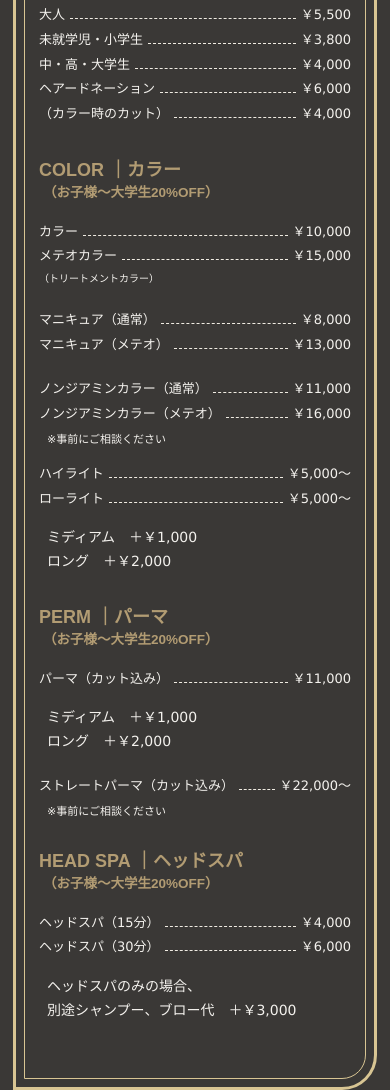
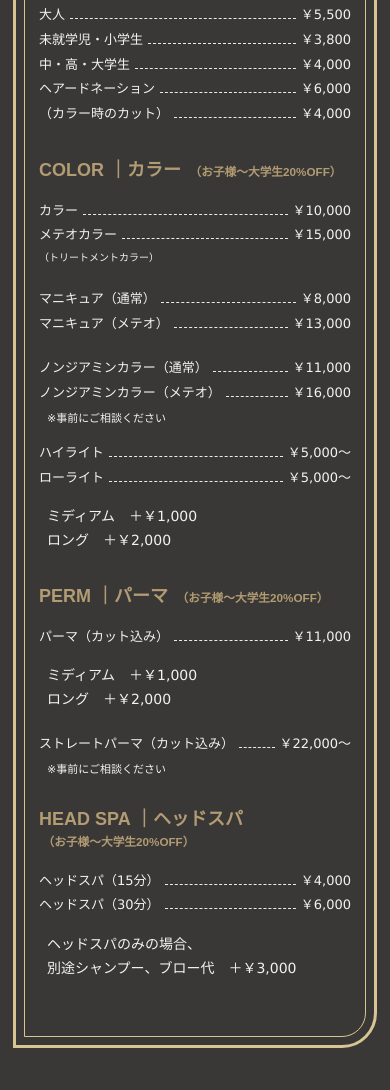
Before and after one commit to soshitara/hair-salon-ice-, a plain HTML site: page index.html in a window 390 px wide. Shown: the part 5950-7040 px from the top of the page. Drawn offline with Linux system fonts and the light colour scheme.

Commit message:
スマホ版学割表記を0.65emに修正
スマホ版学割表記を0.65emに修正

```diff
--- a/styles.css
+++ b/styles.css
@@ -1097,7 +1097,7 @@ section[id] {
 
   .menu-group h3 .menu-discount {
     display: inline;
-    font-size: 0.75em;  /* 20%OFFの文字サイズ */
+    font-size: 0.65em;  /* 20%OFFの文字サイズ */
     margin-left: 0.3em;
   }
 
```
